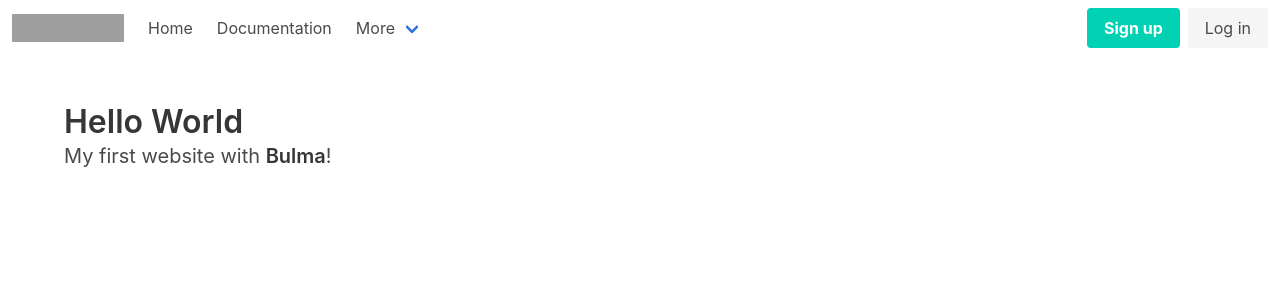
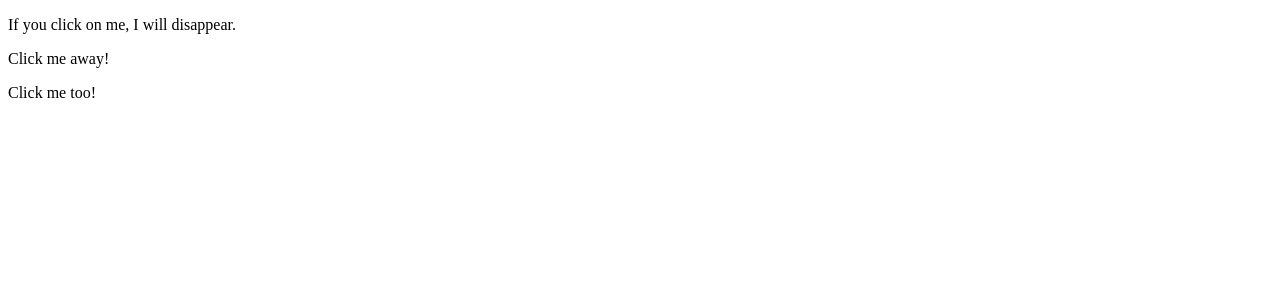
Before and after one commit to MaseDar/urPlanner, a PHP site: the page made by index(tets).php in a window 1280 px wide. Shown: the top 300 px of the page. Run offline with PHP 8.4, Linux system fonts and the light colour scheme; some libraries are stand-ins or nearby versions; grey boxes are pictures that could not be loaded.

Commit message:
jQuery...

```diff
--- a/index(tets).php
+++ b/index(tets).php
@@ -1,83 +1,20 @@
-<!DOCTYPE html>
+<!DOCTYPE html PUBLIC "-//W3C//DTD HTML 4.01 Transitional//EN"
+"http://www.w3.org/TR/html4/loose.dtd">
 <html>
-  <head>
-    <meta charset="utf-8">
-    <meta name="viewport" content="width=device-width, initial-scale=1">
-    <title>Hello Bulma!</title>
-    <link rel="stylesheet" href="https://cdn.jsdelivr.net/npm/bulma@0.8.0/css/bulma.min.css">
-    <script defer src="https://use.fontawesome.com/releases/v5.3.1/js/all.js"></script>
+<head>
+<meta name="" content="">
+<title>DynamicPulldown</title>
+
+
   </head>
-  <body>
-    <nav class="navbar" role="navigation" aria-label="main navigation">
-  <div class="navbar-brand">
-    <a class="navbar-item" href="https://bulma.io">
-      <img src="https://bulma.io/images/bulma-logo.png" width="112" height="28">
-    </a>
+   <body>
+   <div>
+  <p>If you click on me, I will disappear.</p>
+  <p>Click me away!</p>
+  <p>Click me too!</p>
 
-    <a role="button" class="navbar-burger burger is-active" aria-label="menu" aria-expanded="false" data-target="navbarBasicExample">
-      <span aria-hidden="true"></span>
-      <span aria-hidden="true"></span>
-      <span aria-hidden="true"></span>
-    </a>
-  </div>
-
-  <div id="navbarBasicExample" class="navbar-menu">
-    <div class="navbar-start">
-      <a class="navbar-item">
-        Home
-      </a>
-
-      <a class="navbar-item">
-        Documentation
-      </a>
-
-      <div class="navbar-item has-dropdown is-hoverable">
-        <a class="navbar-link">
-          More
-        </a>
-
-        <div class="navbar-dropdown">
-          <a class="navbar-item">
-            About
-          </a>
-          <a class="navbar-item">
-            Jobs
-          </a>
-          <a class="navbar-item">
-            Contact
-          </a>
-          <hr class="navbar-divider">
-          <a class="navbar-item">
-            Report an issue
-          </a>
-        </div>
-      </div>
-    </div>
-
-    <div class="navbar-end">
-      <div class="navbar-item">
-        <div class="buttons">
-          <a class="button is-primary">
-            <strong>Sign up</strong>
-          </a>
-          <a class="button is-light">
-            Log in
-          </a>
-        </div>
-      </div>
-    </div>
-  </div>
-</nav>
-
-  <section class="section">
-    <div class="container">
-      <h1 class="title">
-        Hello World
-      </h1>
-      <p class="subtitle">
-        My first website with <strong>Bulma</strong>!
-      </p>
-    </div>
-  </section>
-  </body>
+ </div>
+  <script src="//ajax.googleapis.com/ajax/libs/jquery/1.12.0/jquery.min.js"></script>
+  <script src="myjavascript.js"></script>
+</body>
 </html>
--- a/myjavascript.js
+++ b/myjavascript.js
@@ -1,12 +1,5 @@
-var movie = "Fight Club";
-var description = "Терзаемый хронической бессонницей и отчаянно пытающийся вырваться из мучительно скучной жизни, клерк встречает некоего Тайлера Дардена, харизматического торговца мылом с извращенной философией.";
-
-document.getElementById("movie").innerHTML = movie;
-//document.getElementById("description").innerHTML = description;
-
-/*
-    Ниже этого комментария напишите аналогичный код на jQuery, который выведет описание фильма.
-    Код "document.getElementById("description").innerHTML = description;"" закомментируйте двумя слешами, т.е. так:
-    //document.getElementById("description").innerHTML = description;
-*/
-$('#description').text(description);
+  $(document).ready(function(){
+        $("p").click(function(){
+            $(this).hide();
+        });
+   });
```
